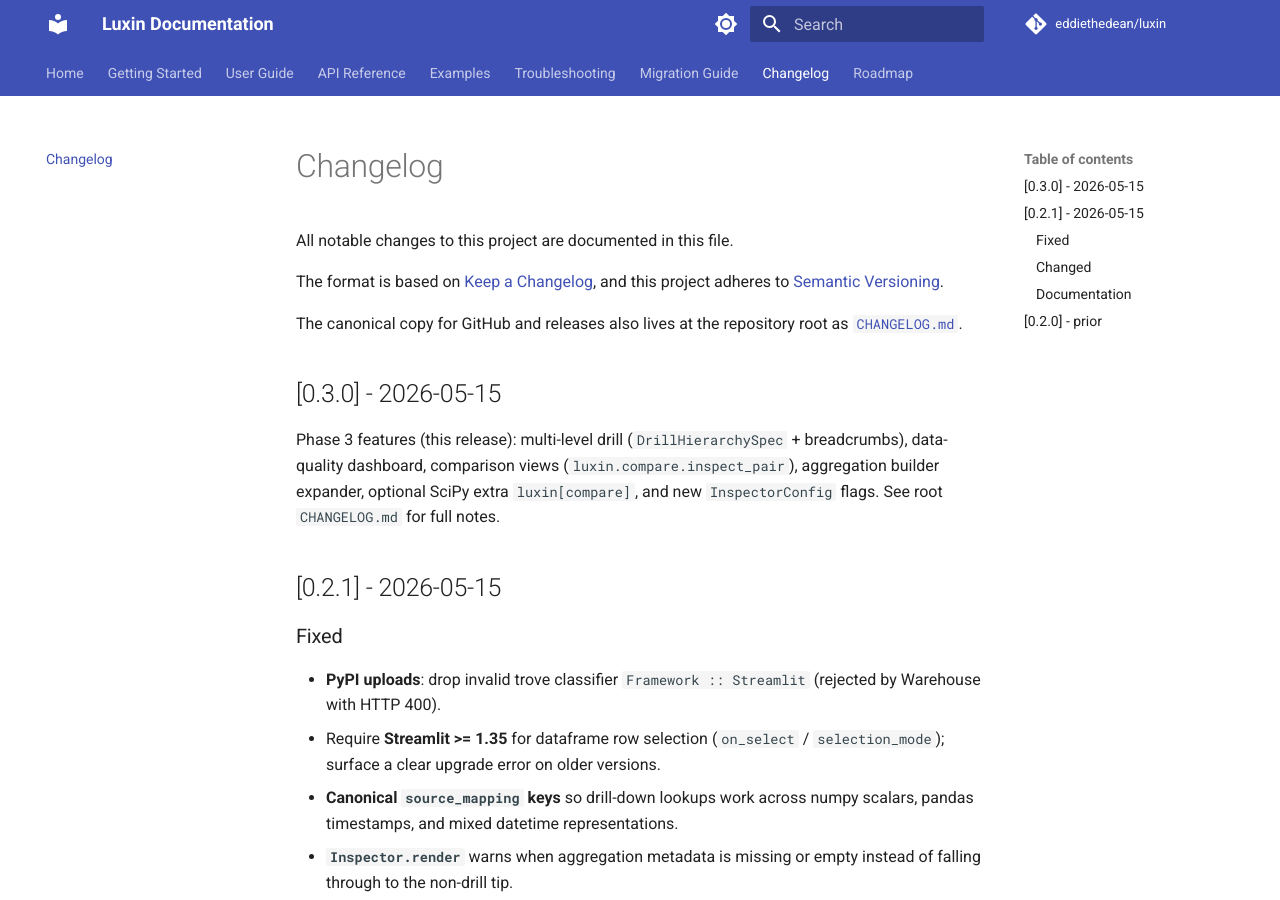
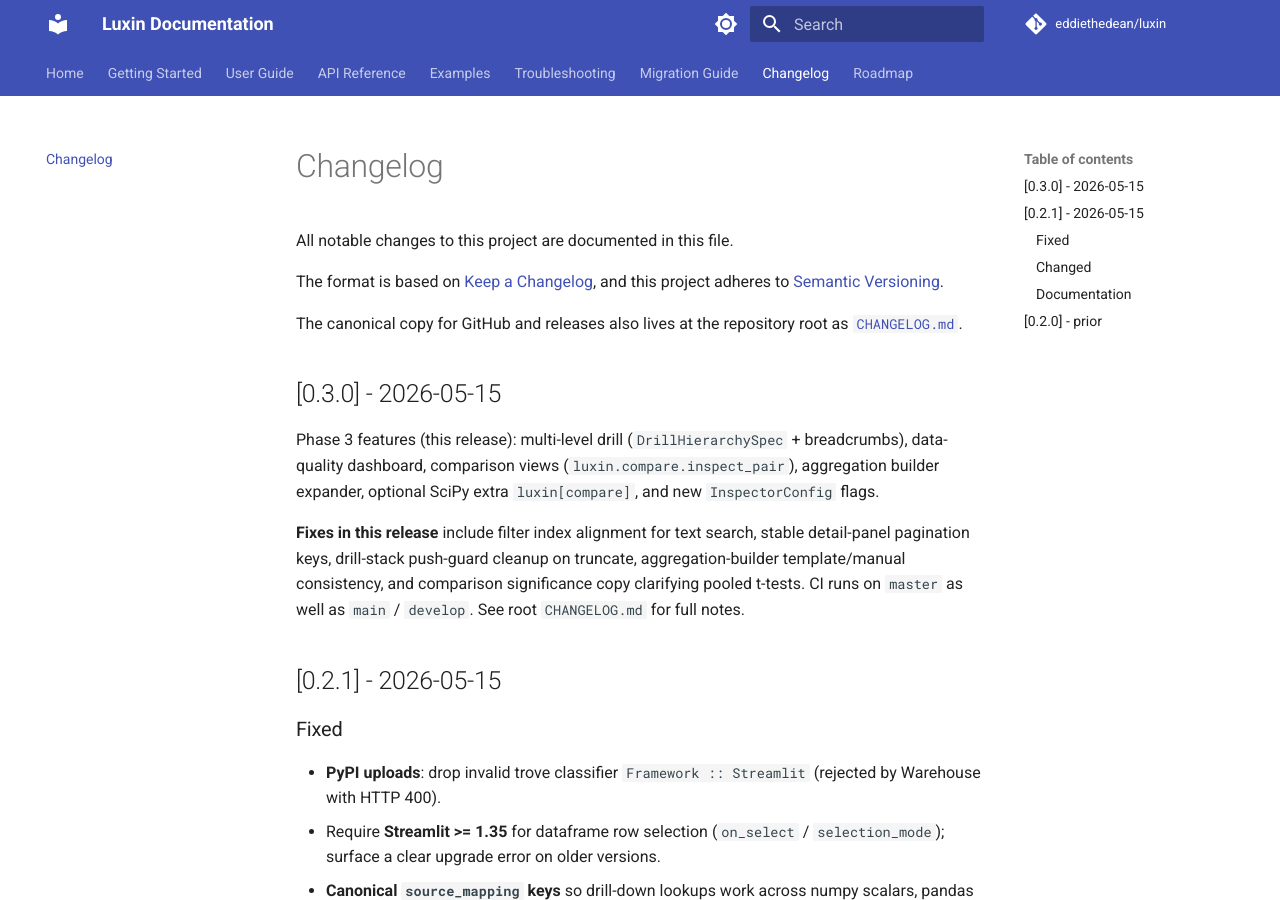
Before and after one commit to eddiethedean/luxin, an MkDocs documentation site: the page built from docs/changelog.md, in a window 1280 px wide and 900 px high. Built offline with MkDocs 1.6.1 and Material for MkDocs 9.7.7, drawn with Linux system fonts in a browser that asks for light colours; comment, search, counter and statistics services are not loaded.

Commit message:
chore(release): polish 0.3.0 notes and CI for master
Run GitHub Actions on master; document 0.3.0 fixes and release tagging;
fix mypy narrowing for drill render; avoid deprecated pandas astype(copy=).

```diff
--- a/docs/changelog.md
+++ b/docs/changelog.md
@@ -9,7 +9,9 @@ The canonical copy for GitHub and releases also lives at the repository root as
 
 ## [0.3.0] - 2026-05-15
 
-Phase 3 features (this release): multi-level drill (`DrillHierarchySpec` + breadcrumbs), data-quality dashboard, comparison views (`luxin.compare.inspect_pair`), aggregation builder expander, optional SciPy extra `luxin[compare]`, and new `InspectorConfig` flags. See root `CHANGELOG.md` for full notes.
+Phase 3 features (this release): multi-level drill (`DrillHierarchySpec` + breadcrumbs), data-quality dashboard, comparison views (`luxin.compare.inspect_pair`), aggregation builder expander, optional SciPy extra `luxin[compare]`, and new `InspectorConfig` flags.
+
+**Fixes in this release** include filter index alignment for text search, stable detail-panel pagination keys, drill-stack push-guard cleanup on truncate, aggregation-builder template/manual consistency, and comparison significance copy clarifying pooled t-tests. CI runs on `master` as well as `main` / `develop`. See root `CHANGELOG.md` for full notes.
 
 ## [0.2.1] - 2026-05-15
 
```
Also changed, not shown: CHANGELOG.md (+9 -0 lines), README.md (+2 -0 lines), 3 other files.
